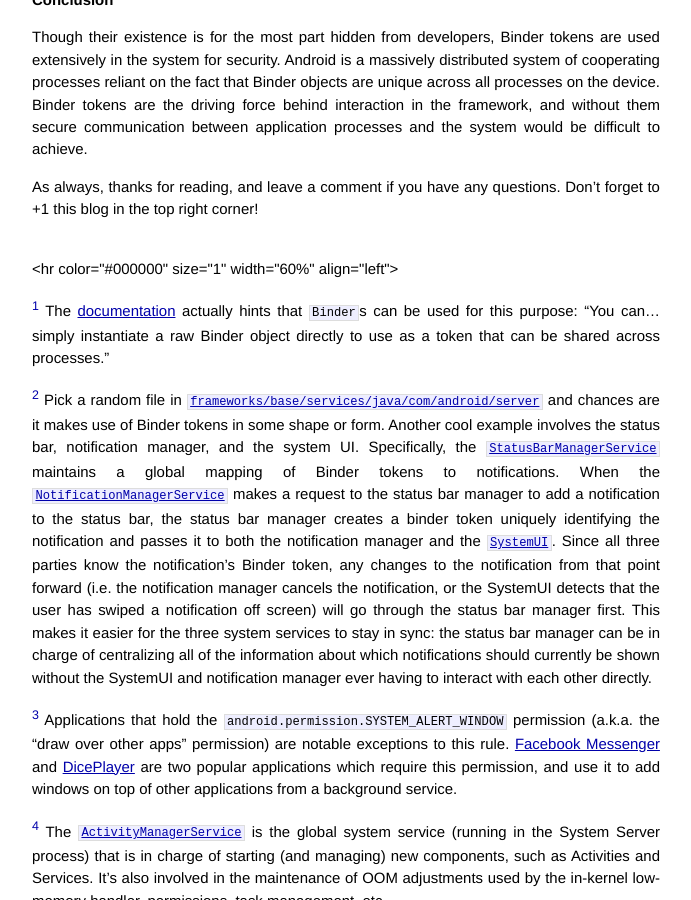
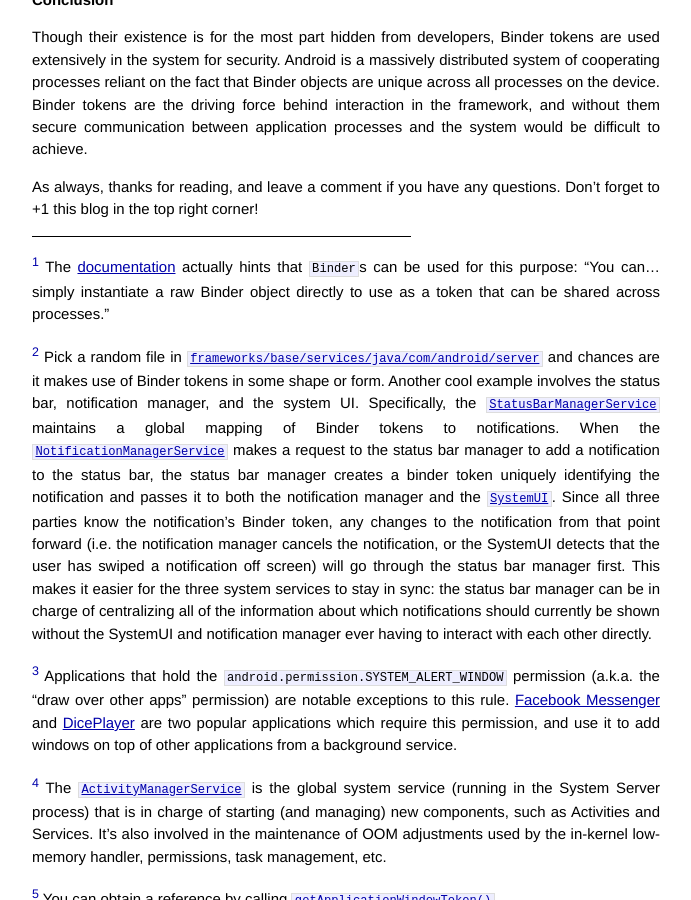
Before and after one commit to alexjlockwood/AndroidDesignPatterns, a Jekyll site: the page built from _posts/2013-07-31-binders-and-window-tokens.md, in a window 1280 px wide and 900 px high, scrolled down 4628 px. Shown: the whole window, without its empty margins (294-985 px from the left). Built offline with Jekyll 4.4.1, drawn with Linux system fonts in a browser that asks for light colours; Markdown is read by kramdown in place of the engine named in the settings; comment, search, counter and statistics services are not loaded.

Commit message:
Minor fix

```diff
--- a/_posts/2013-07-31-binders-and-window-tokens.md
+++ b/_posts/2013-07-31-binders-and-window-tokens.md
@@ -134,7 +134,7 @@ Though their existence is for the most part hidden from developers, Binder token
 
 As always, thanks for reading, and leave a comment if you have any questions. Don't forget to +1 this blog in the top right corner!
 
-<br><hr color="#000000" size="1" width="60%" align="left">
+<hr color="#000000" size="1" width="60%" align="left">
 
 <a name="footnote1"><sup>1</sup></a> The <a href="http://developer.android.com/reference/android/os/Binder.html">documentation</a> actually hints that `Binder`s can be used for this purpose: "You can... simply instantiate a raw Binder object directly to use as a token that can be shared across processes."
 
```
